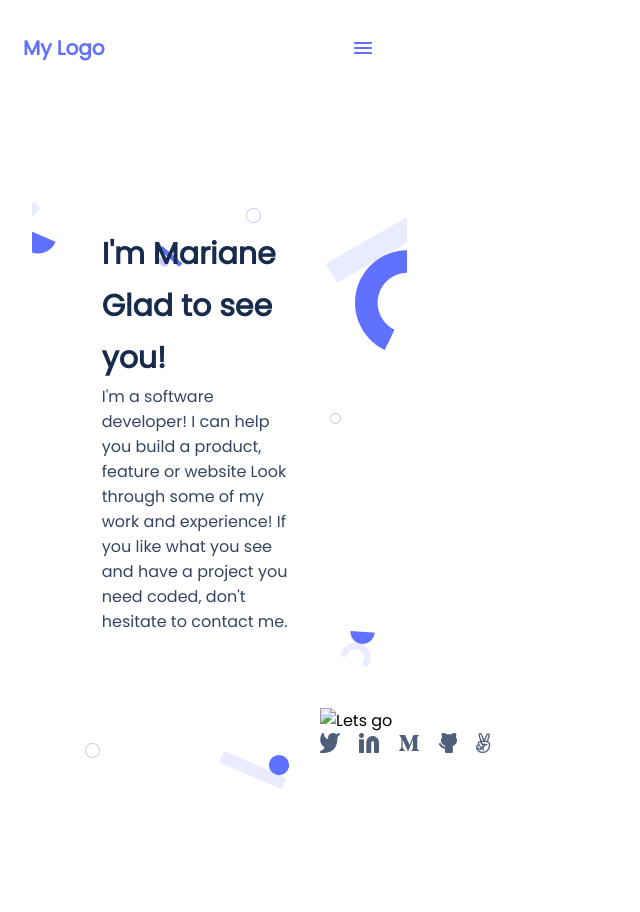
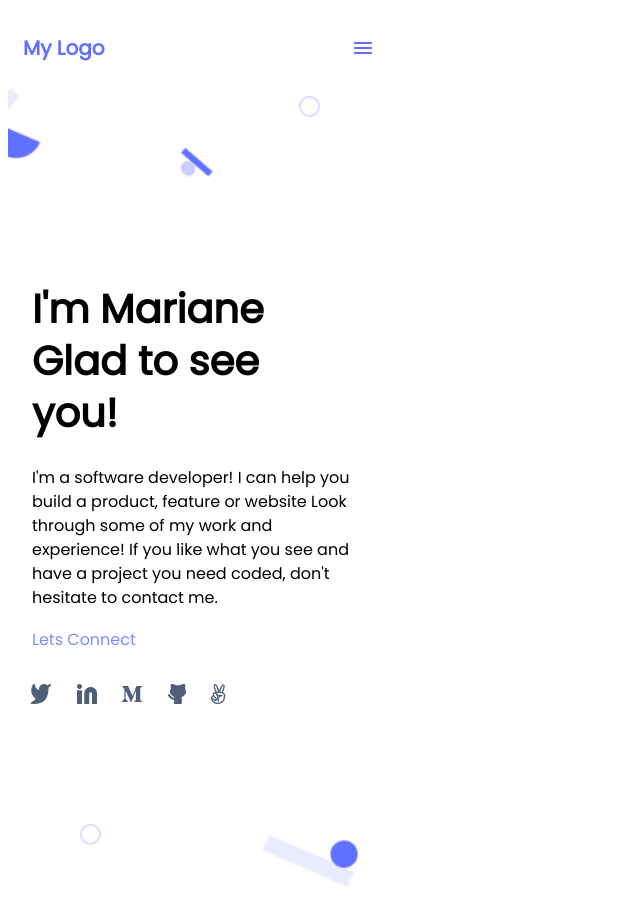
Before and after one commit to jbrime15/Portfolio-Mobile-Skeleton, a website: page index.html in a window 1280 px wide. Shown: the whole page, without its empty margins (0-640 px from the left). Drawn offline with Linux system fonts and the light colour scheme.

Commit message:
Update Html and CSS

```diff
--- a/index.html
+++ b/index.html
@@ -19,32 +19,23 @@
             <img class="menu" src="images/Enabled.png" alt="menubar">
         </nav>
     </header>
-
     <section class ="introduction">
-
-        <img class="header-shape" src="images/header-shapes-mobile.png" alt="">
         <div class="intro">
-            <a class="intro-header">
+            <h1 class="intro-header">
                 I'm Mariane Glad to see you!
-            </a>
-            <a class="about-me">
+            </h1>
+            <p class="about-me">
                 I'm a software developer! I can help you build a product, feature or website Look through some of my work and experience! If you like what you see and have a project you need coded, don't hesitate to contact me.
-            </a>
+            </p>
+            <h3 class="lets-connect">Lets Connect</h3>
         </div>
-
+        <ul class="social-icons">
+            <li><img class="social-icon" src="images/twitter.png" alt="twitter"></li>
+            <li><img class="social-icon" src="images/Linkedin-icon.png" alt="Linkedin"></li>
+            <li><img class="social-icon" src="images/medium.png" alt="medium"></li>
+            <li><img class="social-icon" src="images/github.png" alt="github"></li>
+            <li><img class="social-icon" src="images/angellist.png" alt="angellist"></li>
+        </ul>
     </section>
-
-    <footer class="socials">
-        <div class="social-media">
-            <img class="Lets-go" src="images/Social-Media.png" alt="Lets go">
-        </div>
-
-        <div>
-            <img class="social-media" src="images/social-media-icons.png" alt="Visit my social media">
-        </div>
-
-
-    </footer>
-
 </body>
 </html>
--- a/styles.css
+++ b/styles.css
@@ -25,44 +25,57 @@ body {
 }
 
 .introduction {
-  display: flex;
-  flex-direction: column;
-  align-items: flex-start;
-  padding: 114px 24px;
-  text-align: center;
-  position: relative;
+background-image: url(./images/header-shapes-mobile.png);
+width: 375px;
+background-size: cover;
+height: 100vh;
+display: flex;
+align-items: center;
+justify-content: center;
+flex-direction: column;
 }
 
-.intro {
-  position: absolute;
-  top: 42%;
-  left: 50%;
-  transform: translate(-50%, -50%);
+
+.intro-header {
+  height: 150px;
+  width: 300px;
+  left: 24px;
+  top: 114px;
+  font-weight: bold;
+  font-size: 40px;
+  line-height: 52px;
 }
 
-.intro-header {
-  font-family: 'Poppins', sans-serif;
-  font-style: normal;
-  font-weight: bold;
-  font-size: 30px;
-  line-height: 52px;
-  display: flex;
-  align-items: flex-start;
-  color: #172b4d;
+.about-me {
+  height: 146px;
+  width: 327px;
+  left: 24px;
+  font-size: 16px;
+  font-weight: 400;
+  line-height: 24px;
+  letter-spacing: 0em;
   text-align: left;
 }
 
-.about-me {
-  font-family: 'Poppins', sans-serif;
-  font-style: normal;
-  color: #344563;
-  display: flex;
-  align-items: stretch;
+.lets-connect {
+  height: 24px;
+  width: 117px;
+  left: 24px;
+  top: 434px;
+  color: #7F8CFF;
+  font-size: 16px;
+  font-weight: 500;
+  line-height: 24px;
+  letter-spacing: 0em;
   text-align: left;
 }
 
-.socials {
-  position: absolute;
-  bottom: 5%;
-  left: 25%;
+.social-icons {
+  list-style: none;
+  display: flex;
+  align-self: flex-start;
+  justify-content: space-between;
+  margin-left: 23px;
+  padding: 0;
+  width: 52%;
 }
```
Also changed, not shown: images/Linkedin-icon.png (added), images/angellist.png (added), images/github.png (added), images/medium.png (added), images/twitter.png (added).
